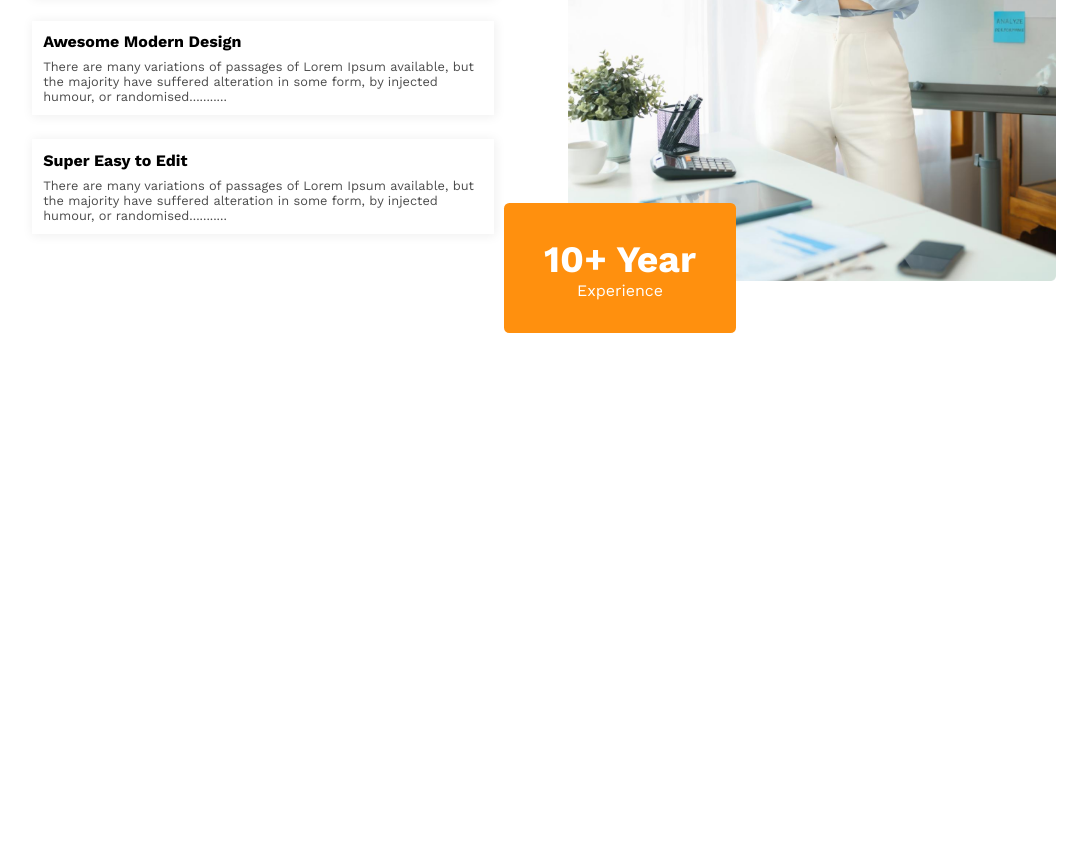
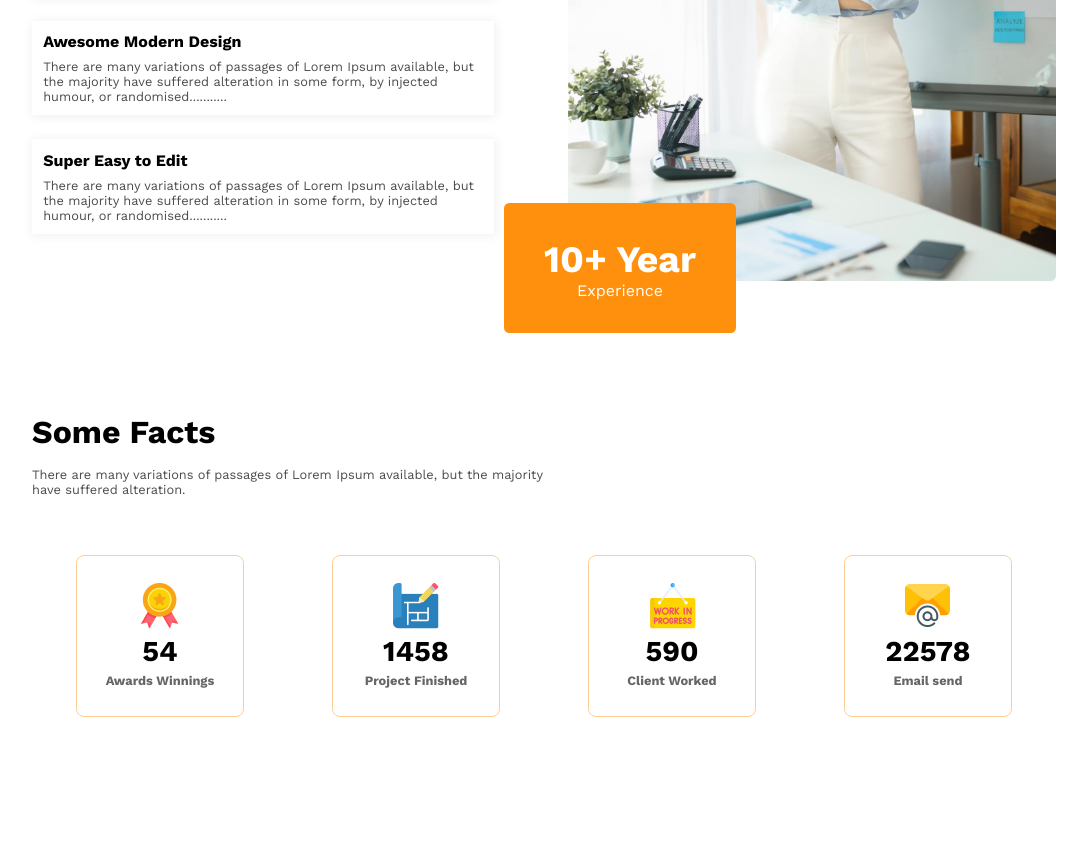
Before and after one commit to imamhossenbu/g3-architects, a plain HTML site: page index.html in a window 1280 px wide. Shown: the part 1940-2788 px from the top of the page, without its empty margins (96-1183 px from the left). Before the commit the page ends 2273 px from the top, so only its background shows below. Drawn offline with nearby package versions, Linux system fonts and the light colour scheme.

Commit message:
add facts card

```diff
--- a/index.html
+++ b/index.html
@@ -82,6 +82,34 @@
                 </div>
             </div>
         </section>
+        <section class="facts-container">
+            <div class="facts-header">
+                <h1>Some Facts</h1>
+                <p>There are many variations of passages of Lorem Ipsum available, but the majority have suffered alteration.</p>
+            </div>
+            <div class="facts-card">
+                <div class="card">
+                    <img src="./images/icons/ribon.png" alt="">
+                    <h1>54</h1>
+                    <h5>Awards Winnings</h5>
+                </div>
+                <div class="card">
+                    <img src="./images/icons/projects.png" alt="">
+                    <h1>1458</h1>
+                    <h5>Project Finished</h5>
+                </div>
+                <div class="card">
+                    <img src="./images/icons/customers.png" alt="">
+                    <h1>590</h1>
+                    <h5>Client Worked</h5>
+                </div>
+                <div class="card">
+                    <img src="./images/icons/email.png" alt="">
+                    <h1>22578</h1>
+                    <h5>Email send</h5>
+                </div>
+            </div>
+        </section>
     </main>
 </body>
 </html>
--- a/main.css
+++ b/main.css
@@ -44,6 +44,7 @@
     display: flex;
     gap: 3em;
     align-items: center;
+    margin-bottom: 8em;
 }
 .feature-love-desc{
     width: 50%;
@@ -101,3 +102,46 @@
 .feature-button button p{
     font-size: 1.2em;
 }
+.facts-container{
+    width: 80%;
+    /* height: 500px; */
+    margin: 0 auto;
+    height: 800px;
+}
+.facts-header{
+    width: 50%;
+}
+.facts-header h1{
+    font-size: 2em;
+    padding-bottom: 0.5em;
+}
+.facts-header p{
+    font-size: 0.8em;
+    opacity: 0.7;
+    padding-bottom: 4.5em;
+}
+.facts-card{
+    display: flex;
+    justify-content: space-around;
+    text-align: center;
+}
+.card{
+    display: flex;
+    justify-content: center;
+    align-items: center;
+    flex-direction: column;
+    padding: 1em;
+    border: 1.5px solid #ff8f0e70;
+    border-radius: 0.5em;
+    width: 13%;
+    height: 8em;
+    margin-bottom: 8em;
+}
+.card h1{
+    font-size: 1.8em;
+    padding: 0.18em 0;
+}
+.card h5{
+    font-size: 0.8em;
+    opacity: 0.6;
+}
--- a/responsive.css
+++ b/responsive.css
@@ -19,7 +19,7 @@
         gap: 10px;
     }
     .header-desc{
-        width: 80%;
+        width: 90%;
         margin: 0 auto;
     }
     .features-container{
@@ -56,7 +56,27 @@
     .feature-button button{
         padding: 2em 2.5em;
     }
+    .facts-header{
+        width: 100%;
+        margin-top: 5em;
+        /* margin-bottom: 3em; */
+    }
+    .facts-card{
+        display: grid;
+        grid-template-columns: repeat(2,1fr);
+    }
+    .card{
+        width: 50%;
+        margin-bottom: 2em;
+    }
 }
+
+
+
+
+
+
+
 
 
 
@@ -100,7 +120,20 @@
     .feature-love-img{
         width: 100%;
     }
+    .facts-header{
+        width: 70%;
+    }
 }
+
+
+
+
+
+
+
+
+
+
 
 
 
@@ -111,4 +144,8 @@
         width: 90%;
         gap: 4em;
     }
+    .feature-love-img{
+        width: 60%;
+    }
+
 }
```
